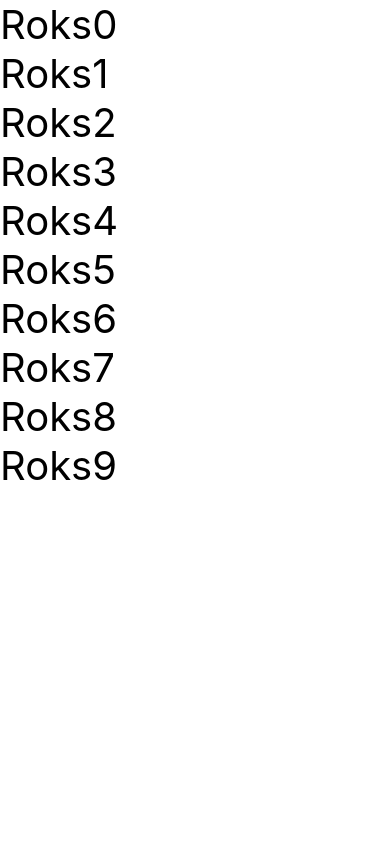
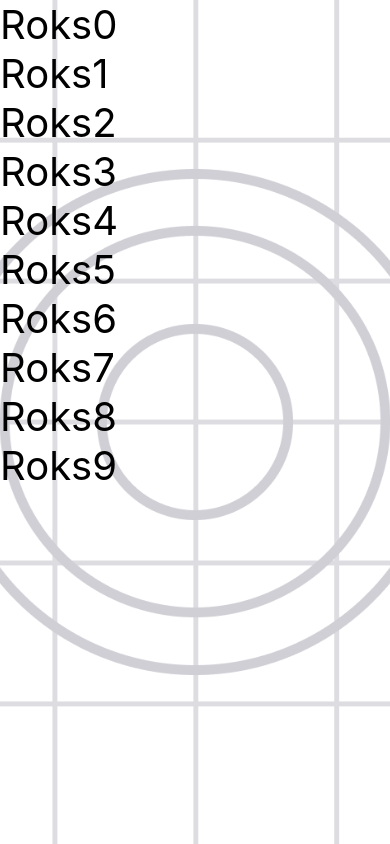
Before and after one commit to roksprogar/django-rest-framework-api-react-web-react-native-app-movie-rater, a React Native app in the folder MovieMobile/: screen / in a window 390 px wide. Built offline with nearby package versions, Linux system fonts and the light colour scheme.

Commit message:
add background image

```diff
--- a/MovieMobile/components/Home.js
+++ b/MovieMobile/components/Home.js
@@ -1,10 +1,13 @@
 import { useState } from 'react';
-import { FlatList, StyleSheet, Text, View } from 'react-native';
+import { FlatList, ImageBackground, StyleSheet, Text, View } from 'react-native';
 
 export default function Home({msg}) {
     const [name, setName] = useState('Rok')
   return (
     <View style={styles.home}>
+        <ImageBackground
+            style={{width: '100%', height: '100%'}}
+            source={require('../assets/adaptive-icon.png')}>
         <FlatList
             data={[
                 {key: 'Roks0'},
@@ -20,6 +23,7 @@ export default function Home({msg}) {
             ]}
             renderItem={({item}) => <Text style={styles.text}>{item.key}</Text>}
         />
+        </ImageBackground>
     </View>
   );
 }
@@ -32,4 +36,5 @@ const styles = StyleSheet.create({
   text: {
     fontSize: 40,
   },
+
 });
```
